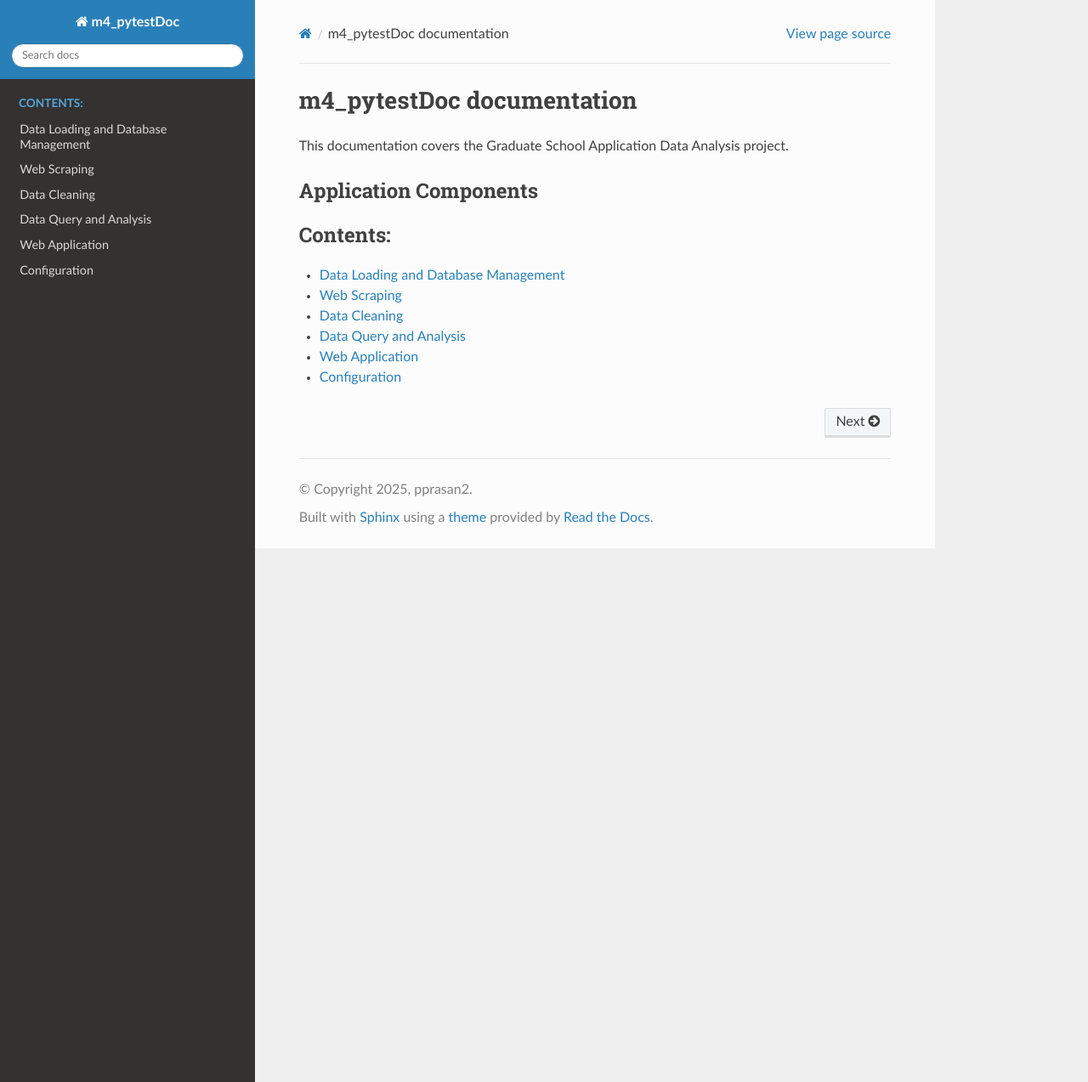
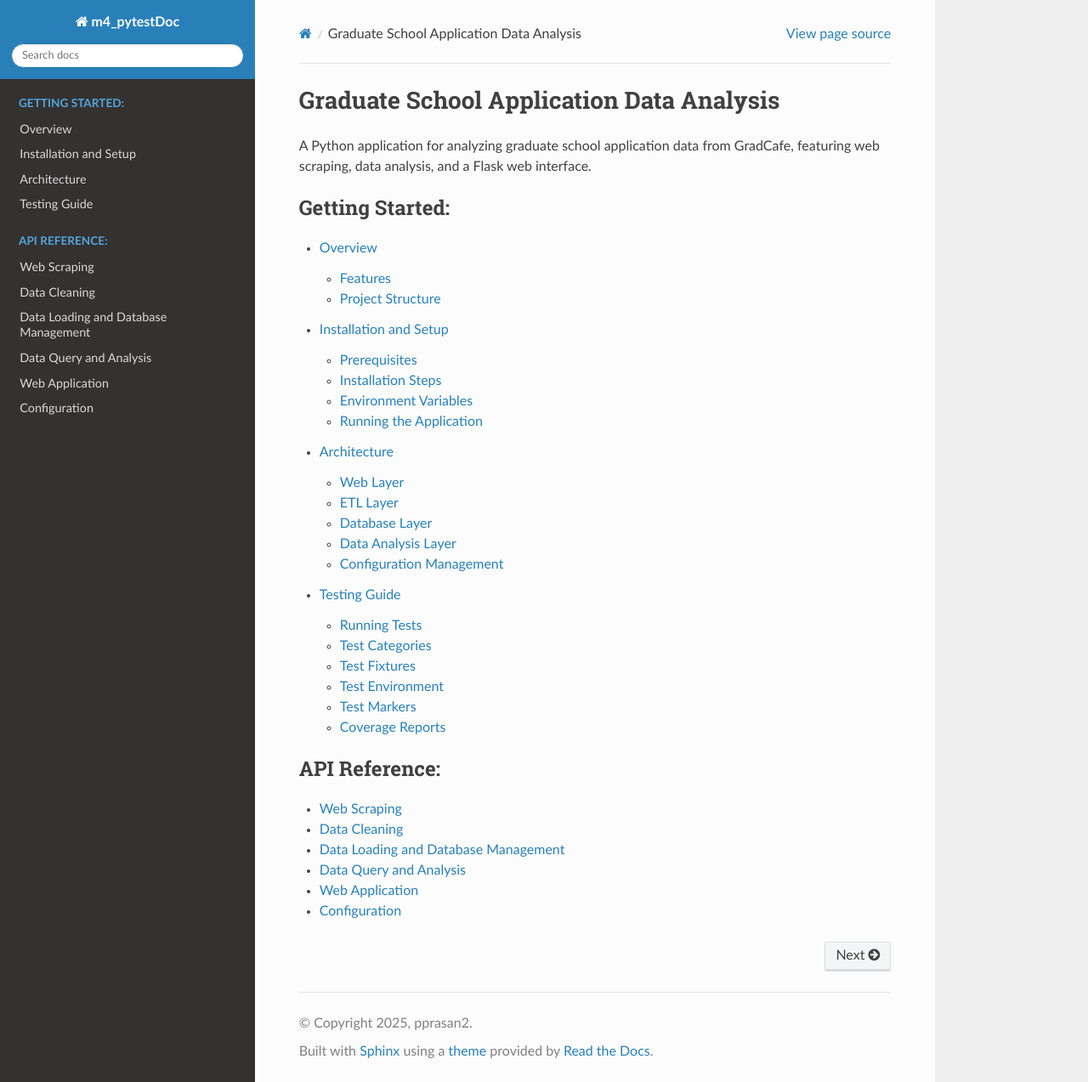
Before and after one commit to pvpradeep/jhu_software_concepts, a Sphinx documentation site: the page built from module_4/docs/source/index.rst, in a window 1280 px wide and 1273 px high. Shown: the whole window at 85% size. Built offline with Sphinx 7.4.7 and the Read the Docs theme 3.1.0, drawn with Linux system fonts in a browser that asks for light colours.

Commit message:
W4M4: pytest updated documentation structure

```diff
--- a/module_4/docs/source/index.rst
+++ b/module_4/docs/source/index.rst
@@ -1,23 +1,26 @@
-.. m4_pytestDoc documentation master file, created by
-   sphinx-quickstart on Sat Sep 20 16:31:18 2025.
-   You can adapt this file completely to your liking, but it should at least
-   contain the root `toctree` directive.
+.. Graduate School Application Data Analysis documentation master file
 
-m4_pytestDoc documentation
-==========================
+Graduate School Application Data Analysis
+==========================================
 
-This documentation covers the Graduate School Application Data Analysis project.
-
-Application Components
-----------------------
+A Python application for analyzing graduate school application data from GradCafe, featuring web scraping, data analysis, and a Flask web interface.
 
 .. toctree::
    :maxdepth: 2
-   :caption: Contents:
+   :caption: Getting Started:
 
-   modules/data_loading
+   pages/overview
+   pages/installation
+   pages/architecture
+   pages/testing
+
+.. toctree::
+   :maxdepth: 2
+   :caption: API Reference:
+
    modules/web_scraping
    modules/data_cleaning
+   modules/data_loading
    modules/data_query
    modules/web_app
    modules/configuration
--- /dev/null
+++ b/module_4/docs/source/pages/architecture.rst
@@ -0,0 +1,54 @@
+Architecture
+============
+
+The application is built using a layered architecture with clear separation of concerns:
+
+Web Layer
+---------
+* Implemented using Flask framework
+* Handles HTTP requests and responses
+* Renders HTML templates
+* Manages user sessions and form data
+* Located in ``src/app.py`` and ``src/templates/``
+
+ETL Layer
+----------
+* Web Scraping (``src/scrape.py``)
+    * Fetches data from GradCafe
+    * Handles pagination and rate limiting
+    * Supports both live scraping and test mode with fixtures
+
+* Data Cleaning (``src/clean.py``)
+    * Normalizes raw data
+    * Handles missing values
+    * Standardizes formats
+    * Validates data integrity
+
+* Data Loading (``src/load_data.py``)
+    * Manages database connections
+    * Handles data insertion and updates
+    * Implements data migrations
+    * Provides data access methods
+
+Database Layer
+--------------
+* PostgreSQL database
+* Stores processed application data
+* Maintains data relationships
+* Supports complex queries
+* Schema managed through SQLAlchemy
+
+Data Analysis Layer
+-------------------
+* Query interface (``src/query_data.py``)
+* Statistical analysis
+* Data aggregation
+* Results formatting
+* Custom filtering options
+
+Configuration Management
+------------------------
+* Environment-based configuration
+* Database connection settings
+* Logging configuration
+* Test environment setup
--- /dev/null
+++ b/module_4/docs/source/pages/installation.rst
@@ -0,0 +1,46 @@
+Installation and Setup
+======================
+
+Prerequisites
+--------------
+* Python 3.13 or higher
+* PostgreSQL database
+* Virtual environment tool (venv)
+
+Installation Steps
+-------------------
+
+1. Clone the repository::
+
+    git clone https://github.com/pvpradeep/jhu_software_concepts.git
+    cd module_4
+
+2. Create and activate a virtual environment::
+
+    python -m venv venv
+    source venv/bin/activate  # On Windows: venv\Scripts\activate
+
+3. Install the package in development mode::
+
+    pip install -e .
+
+4. Install required packages::
+
+    pip install -r requirements.txt
+    pip install -r docs/requirements.txt  # for documentation
+
+Environment Variables
+---------------------
+The following environment variables need to be set:
+
+* ``DATABASE_URL`` - PostgreSQL connection string (e.g., ``postgresql://user:pass@localhost:5432/dbname``)
+* ``TEST_ENV`` - Set to "True" when running tests to use test database and fixtures
+* ``LOG_LEVEL`` - (Optional) Logging level (default: INFO)
+
+Running the Application
+-----------------------
+To start the Flask web application::
+
+    python src/app.py
+
+The application will be available at ``http://localhost:5000``
--- /dev/null
+++ b/module_4/docs/source/pages/overview.rst
@@ -0,0 +1,29 @@
+Overview
+========
+
+Features
+--------
+* Web scraping from GradCafe
+* Database storage with PostgreSQL
+* Data analysis and statistics
+* Web interface using Flask
+* LLM-based data processing
+* Comprehensive test coverage
+* Sphinx documentation
+
+Project Structure
+------------------
+The project is organized into several key components:
+
+* ``src/`` - Source code directory
+    * ``app.py`` - Flask application
+    * ``clean.py`` - Data cleaning utilities
+    * ``config.py`` - Configuration management
+    * ``load_data.py`` - Database operations
+    * ``query_data.py`` - Data analysis
+    * ``scrape.py`` - Web scraping functionality
+    * ``templates/`` - Flask HTML templates
+
+* ``tests/`` - Test files and fixtures
+* ``docs/`` - Project documentation
+* ``models/`` - ML model files
--- /dev/null
+++ b/module_4/docs/source/pages/testing.rst
@@ -0,0 +1,73 @@
+Testing Guide
+==============
+
+Running Tests
+-------------
+To run the full test suite with coverage::
+
+    pytest --cov=src/ -v
+
+To run specific test files::
+
+    pytest tests/test_flask_page.py -v  # Run web interface tests
+    pytest tests/test_db_insert.py -v   # Run database tests
+
+Test Categories
+---------------
+
+Integration Tests
+~~~~~~~~~~~~~~~~~
+* ``test_integration_end_to_end.py`` - Full system integration tests
+* Requires database connection
+* Tests complete data flow from scraping to web display
+
+UI Tests
+~~~~~~~~
+* ``test_flask_page.py`` - Flask route and template tests
+* ``test_buttons.py`` - UI interaction tests
+* Uses pytest-flask for testing Flask applications
+
+Data Processing Tests
+~~~~~~~~~~~~~~~~~~~~~
+* ``test_analysis_format.py`` - Data formatting and analysis tests
+* ``test_db_insert.py`` - Database operation tests
+
+Test Fixtures
+--------------
+* ``conftest.py`` - Shared pytest fixtures
+* ``sample_page.html`` - Mock GradCafe page for offline testing
+
+Key Fixtures:
+~~~~~~~~~~~~~
+* ``test_client`` - Flask test client
+* ``test_database`` - Test database connection
+* ``sample_data`` - Sample application data
+* ``mock_scraper`` - Mocked web scraper
+
+Test Environment
+----------------
+Set up test environment::
+
+    export TEST_ENV=True
+    export DATABASE_URL=postgresql://user:pass@localhost:5432/test_db
+
+Test Markers
+-------------
+Available pytest markers::
+
+    @pytest.mark.webtest - Web interface tests
+    @pytest.mark.dbtest - Database tests
+    @pytest.mark.slow - Time-intensive tests
+
+Run marked tests::
+
+    pytest -v -m webtest  # Run only web tests
+    pytest -v -m "not slow"  # Skip slow tests
+
+Coverage Reports
+----------------
+Generate HTML coverage report::
+
+    pytest --cov=src/ --cov-report=html
+
+Report will be available in ``htmlcov/index.html``
```
Also changed, not shown: 2 other files.
